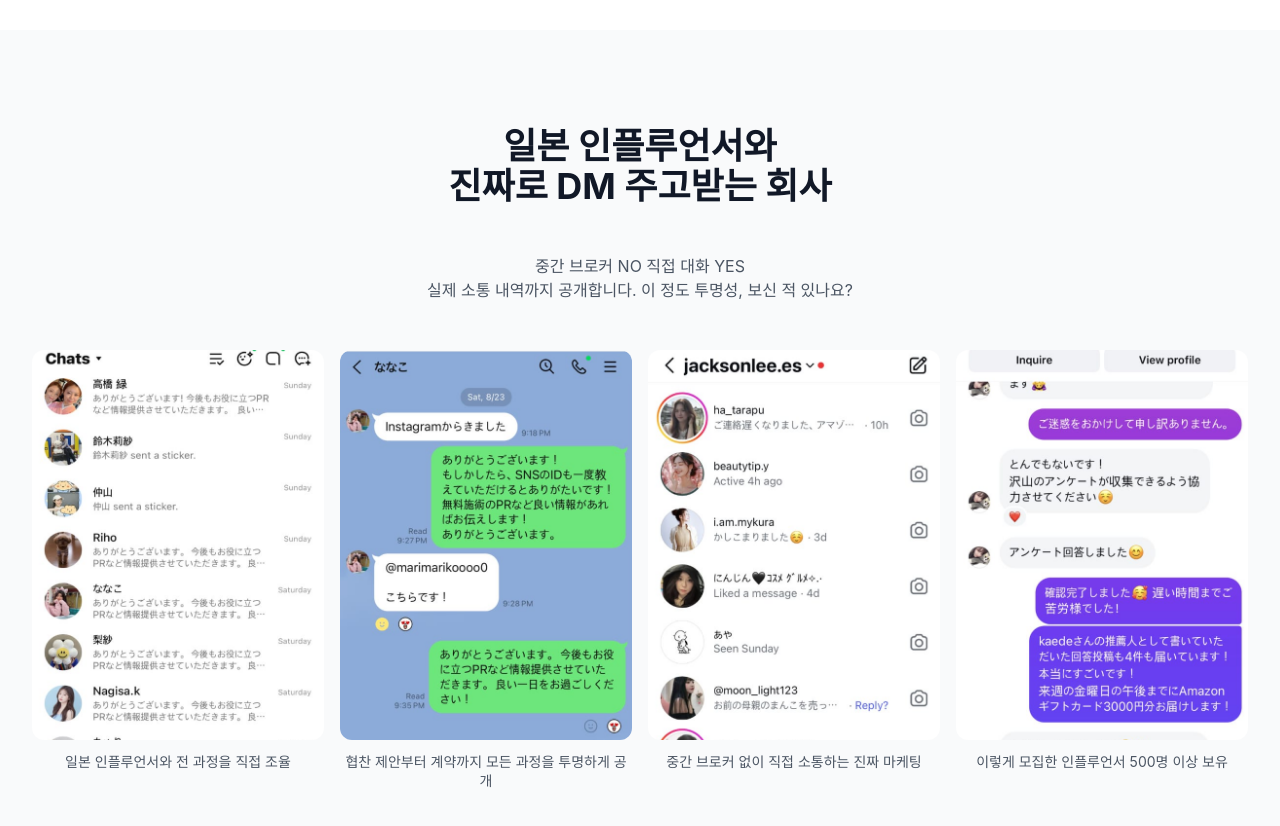
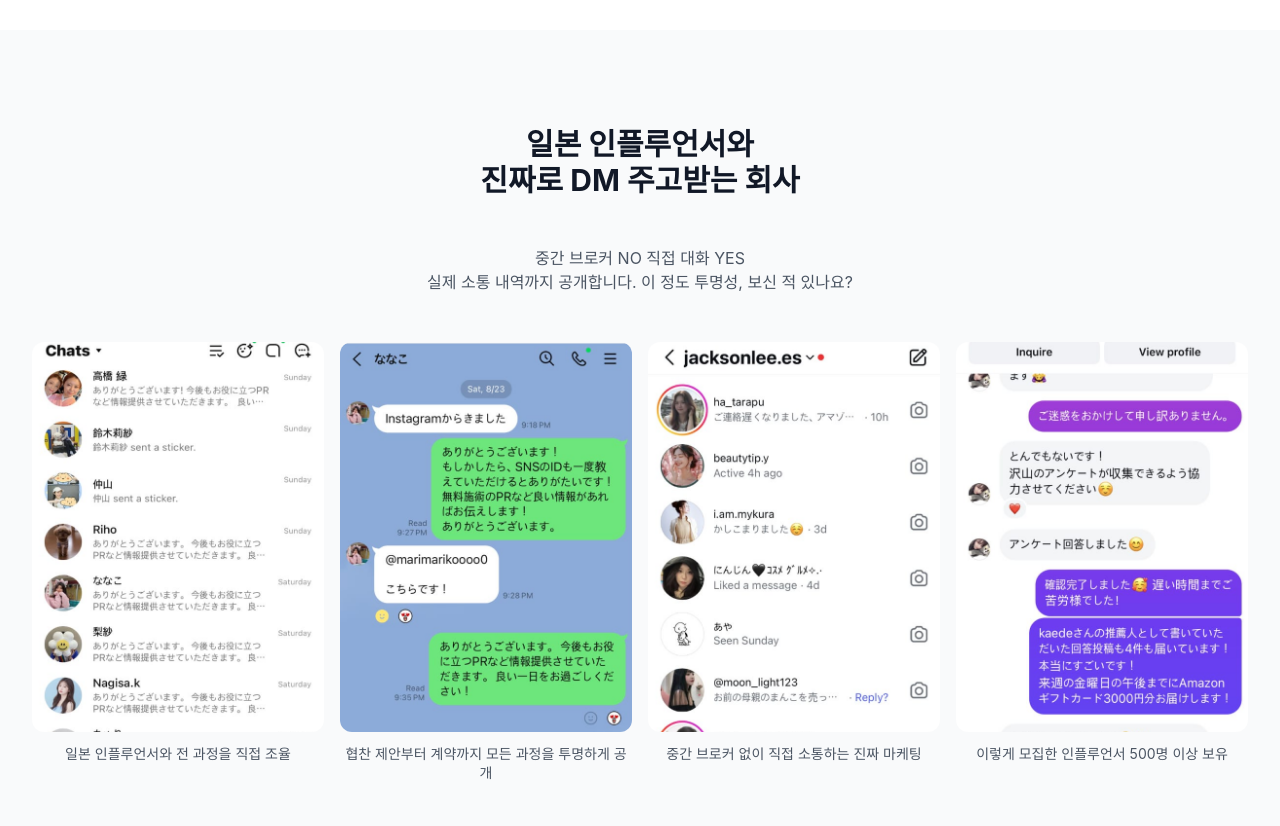
Before and after one commit to hckang2000/marketing, a Next.js app: page / in a window 1280 px wide. Shown: the part 1240-2066 px from the top of the page. Built offline with nearby package versions, Linux system fonts and the light colour scheme; no server answers; a web font is replaced by a local one.

Commit message:
style: InfluencerDM 제목 text-3xl 고정 (4개 섹션 폰트 통일)

```diff
--- a/src/components/sections/InfluencerDM.tsx
+++ b/src/components/sections/InfluencerDM.tsx
@@ -37,7 +37,7 @@ export function InfluencerDM() {
     <section className="section-padding bg-gray-50">
       <Container>
         <motion.div {...motionProps} className="text-center mb-12">
-          <SectionTitle title="일본 인플루언서와<br />진짜로 DM 주고받는 회사" />
+          <SectionTitle title="일본 인플루언서와<br />진짜로 DM 주고받는 회사" titleClassName="text-3xl lg:text-3xl" />
           <ResponsiveText
             mobile="중간 브로커 NO 직접 대화 YES<br />실제 소통 내역까지 공개합니다. 이 정도 투명성, 보신 적 있나요?"
             desktop="중간 브로커 NO 직접 대화 YES<br />실제 소통 내역까지 공개합니다. 이 정도 투명성, 보신 적 있나요?"
```
